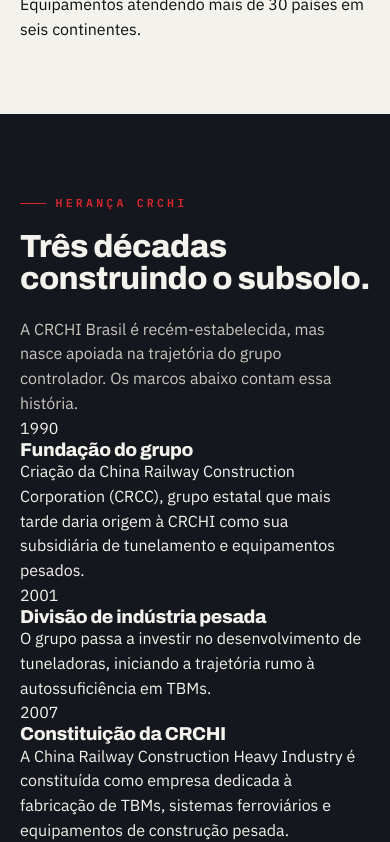
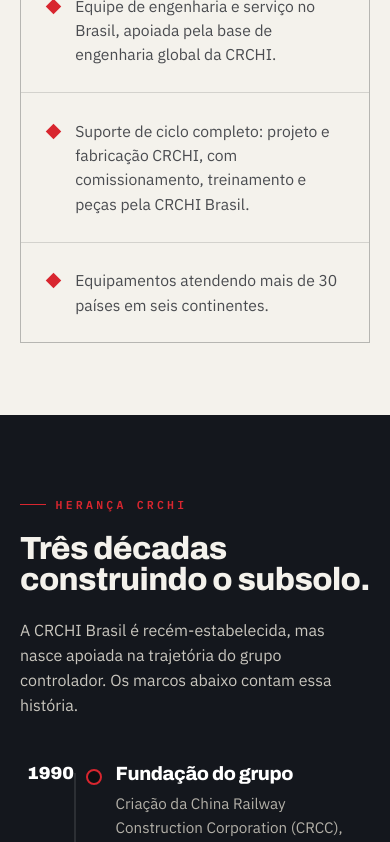
Before and after one commit to alexlaflor/crchi-brasil, a Next.js app: page /sobre in a window 390 px wide. Shown: the part 1440-2282 px from the top of the page. Built offline with nearby package versions, Linux system fonts and the light colour scheme.

Commit message:
Update globals.css

```diff
--- a/app/globals.css
+++ b/app/globals.css
@@ -228,3 +228,32 @@
 .phero-bg{position:absolute;inset:0;width:100%;height:100%;object-fit:cover;z-index:0}
 .phero.has-bg::after{content:"";position:absolute;inset:0;z-index:1;background:linear-gradient(180deg,rgba(13,15,18,.45),rgba(13,15,18,.72)),radial-gradient(100% 120% at 80% 0%,rgba(216,38,47,.15),transparent 60%)}
 .phero .wrap{position:relative;z-index:2}
+
+/* ===== Página Empresa: destaques, linha do tempo e certificações ===== */
+.highlights{display:grid;grid-template-columns:repeat(2,1fr);gap:1px;background:var(--line-l);border:1px solid var(--line-l);margin-top:3rem}
+@media(max-width:620px){.highlights{grid-template-columns:1fr}}
+.highlight{background:var(--paper);padding:1.6rem 1.7rem;display:flex;gap:1rem;align-items:flex-start}
+.highlight .hi-mark{width:11px;height:11px;background:var(--red);transform:rotate(45deg);flex:none;margin-top:.45rem}
+.highlight p{color:#4a4c50;font-size:.98rem}
+
+.timeline{position:relative;margin-top:3rem}
+.timeline::before{content:"";position:absolute;left:120px;top:8px;bottom:8px;width:2px;background:var(--line-d)}
+.tl-item{position:relative;display:grid;grid-template-columns:120px 1fr;gap:2.2rem;padding-bottom:2.6rem}
+.tl-year{font-family:"Archivo";font-weight:900;font-size:1.9rem;color:#fff;text-align:right;line-height:1}
+.tl-body{position:relative;padding-left:2rem}
+.tl-body::before{content:"";position:absolute;left:-9px;top:4px;width:16px;height:16px;border-radius:50%;background:var(--ink);border:3px solid var(--red)}
+.tl-body h3{font-size:1.2rem;color:#fff;margin-bottom:.5rem}
+.tl-body p{color:#b3b0a8;font-size:.95rem;max-width:60ch}
+@media(max-width:680px){
+  .timeline::before{left:54px}
+  .tl-item{grid-template-columns:54px 1fr;gap:1.2rem}
+  .tl-year{font-size:1.1rem}
+  .tl-body{padding-left:1.4rem}
+  .tl-body::before{left:-7px;width:12px;height:12px;border-width:2px}
+}
+
+.cert{background:var(--steel-900);border:1px solid var(--line-d);padding:2rem 1.8rem}
+.cert .badge{font-family:"IBM Plex Mono";font-size:.72rem;letter-spacing:.14em;color:var(--red);text-transform:uppercase}
+.cert h3{font-size:1.4rem;color:#fff;margin:.8rem 0 .6rem}
+.cert p{color:#b3b0a8;font-size:.93rem;margin-bottom:1rem}
+.cert .cnum{font-family:"IBM Plex Mono";font-size:.8rem;color:var(--steel-300)}
```
